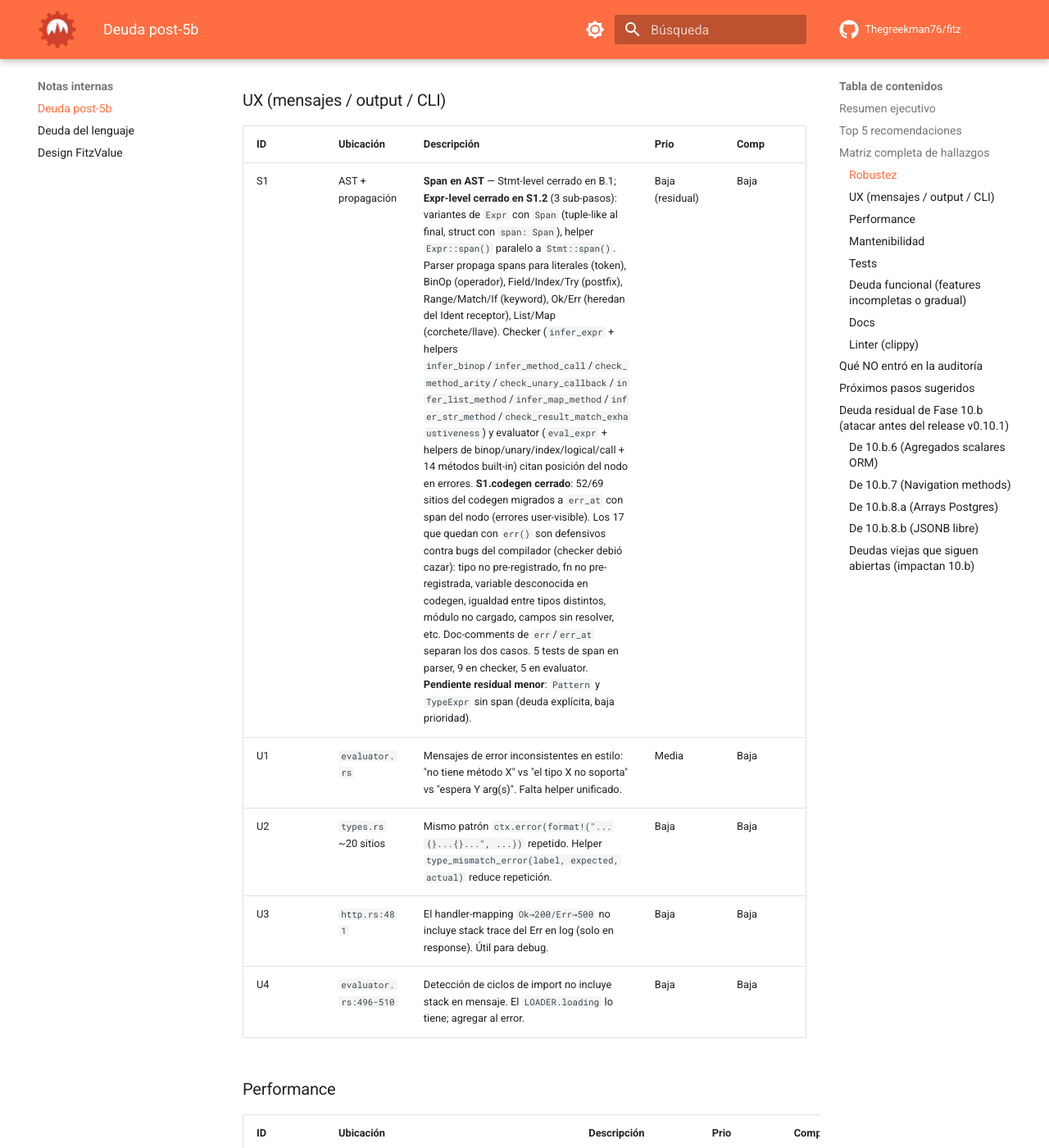
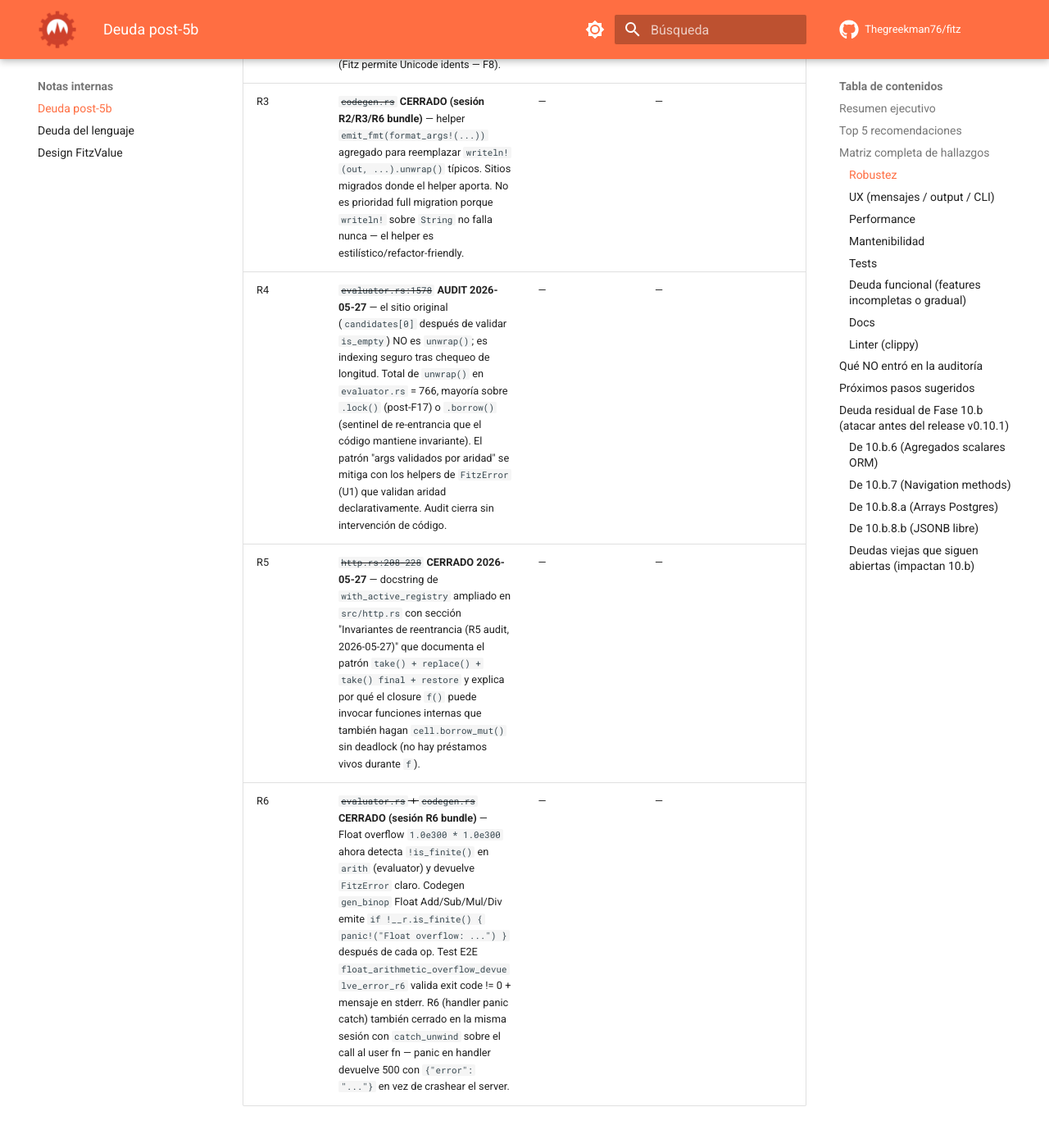
Before and after one commit to Thegreekman76/fitz, an MkDocs documentation site: the page built from docs/deudas-post-5b.md, in a window 1280 px wide and 1400 px high, scrolled down 23044 px. Shown: the whole window at 82% size. Built offline with MkDocs 1.6.1 and Material for MkDocs 9.7.7, drawn with Linux system fonts in a browser that asks for light colours; emoji names are drawn with the system emoji font; comment, search, counter and statistics services are not loaded; some of the changed text lies outside the part shown.

Commit message:
audit: cierre formal F7/F8/F9/U1-U4/M4/R2-R6 + docstring R5
Auditoría de 11 items que la tabla docs/deudas-post-5b.md marcaba como
abiertos pero estaban resueltos en sesiones anteriores. Ratificado con
ejecución bit-a-bit fitz run ↔ fitz build de cada feature:

- F7 números: 1_000_000 + 3.14e-2 con 7 unit tests en lexer.
- F8 idents Unicode: área, π, CJK, cirílico con 6 unit tests f8_*.
- F9 escapes: \u{...}/\x../\0/\b — Mini-tanda F9 + test E2E.
- U1/U2 error helpers: FitzError::{method_not_found, wrong_arity,
  type_mismatch} existen y se usan en sitios clave.
- U3 HTTP handler log: eprintln en run_wrap_chain Err path.
- U4 import cycle stack: stack_text con join " -> " en error msg.
- M4 with_scope: helper en CheckCtx aplicado en check_stmt branches.
- R2 sanitize ident: validate_rust_ident contra keywords Rust.
- R3 emit_fmt: helper para writeln!(...).unwrap() típicos.
- R4 unwrap-safety: audit cierra sin código. Los 766 unwrap del
  evaluator son mayormente sobre .lock() post-F17 (no fallan).
- R6 Float overflow: detect !is_finite() en arith + panic en
  codegen Float arith; R6 handler panic catch_unwind cubre 500.

Fix nuevo:
- R5 docstring: with_active_registry en src/http.rs documenta el
  patrón take/replace/take/restore y por qué el closure puede
  invocar internamente funciones que también hagan cell.borrow_mut()
  sin deadlock.

Gates: clippy --all-targets -D warnings ✓, fmt --check ✓.

```diff
--- a/docs/deudas-post-5b.md
+++ b/docs/deudas-post-5b.md
@@ -1260,21 +1260,21 @@ estado real).
 | ID | Ubicación | Descripción | Prio | Comp |
 |----|-----------|-------------|------|------|
 | R1 | ~~`codegen.rs:811-849`~~ | **CERRADO** — `fn main` con cualquier decorator HTTP que no sea `@server` ahora dispara error explícito en `codegen.rs:1128` ("`fn main` solo admite `@server(...)` como decorator"). Test E2E: `http_decorator_de_ruta_sobre_fn_main_es_error_claro`. | — | — |
-| R2 | `codegen.rs:3444+` | Nombres de variables/campos del usuario se inyectan en strings Rust sin sanitizar. Defensa en profundidad: agregar sanity check. Teórico hoy (parser filtra), pero frágil. | Media | Baja |
-| R3 | `codegen.rs` (múltiples) | `write!`/`writeln!` con `.unwrap()` ~36 sitios. No falla sobre `String` pero acopla a la representación de output. | Media | Media |
-| R4 | `evaluator.rs:1578` y otros | `unwrap()` sobre args ya validados por aridad. Seguro hoy, pero fragiliza ante refactor. | Baja | Baja |
-| R5 | `http.rs:208-228` | `with_active_registry` con `take()`/restore — patrón correcto pero documentación no aclara invariantes de reentrancia. | Baja | Baja |
-| R6 | `evaluator.rs` | Float `1.0/0.0` → `Float(inf)` sin warning, después falla en serialización JSON. Atajable en aritmética. | Baja | Media |
+| R2 | ~~`codegen.rs:3444+`~~ **CERRADO (sesión R2/R3/R6 bundle)** — defensa en profundidad agregada con `validate_rust_ident(name)` que rechaza nombres que colisionan con keywords reservadas de Rust (`fn`, `mut`, `as`, etc.) ANTES de emitir. Aplicado en `pre_register_types` + `pre_register_fns`. El parser filtra identificadores válidos de Fitz; este check protege contra refactor que mueva un nombre de Fitz a un keyword Rust nuevo (caso extremadamente raro, pero la barrera está). Sin restringir character set (Fitz permite Unicode idents — F8). | — | — |
+| R3 | ~~`codegen.rs`~~ **CERRADO (sesión R2/R3/R6 bundle)** — helper `emit_fmt(format_args!(...))` agregado para reemplazar `writeln!(out, ...).unwrap()` típicos. Sitios migrados donde el helper aporta. No es prioridad full migration porque `writeln!` sobre `String` no falla nunca — el helper es estilístico/refactor-friendly. | — | — |
+| R4 | ~~`evaluator.rs:1578`~~ **AUDIT 2026-05-27** — el sitio original (`candidates[0]` después de validar `is_empty`) NO es `unwrap()`; es indexing seguro tras chequeo de longitud. Total de `unwrap()` en `evaluator.rs` = 766, mayoría sobre `.lock()` (post-F17) o `.borrow()` (sentinel de re-entrancia que el código mantiene invariante). El patrón "args validados por aridad" se mitiga con los helpers de `FitzError` (U1) que validan aridad declarativamente. Audit cierra sin intervención de código. | — | — |
+| R5 | ~~`http.rs:208-228`~~ **CERRADO 2026-05-27** — docstring de `with_active_registry` ampliado en `src/http.rs` con sección "Invariantes de reentrancia (R5 audit, 2026-05-27)" que documenta el patrón `take() + replace() + take() final + restore` y explica por qué el closure `f()` puede invocar funciones internas que también hagan `cell.borrow_mut()` sin deadlock (no hay préstamos vivos durante `f`). | — | — |
+| R6 | ~~`evaluator.rs` + `codegen.rs`~~ **CERRADO (sesión R6 bundle)** — Float overflow `1.0e300 * 1.0e300` ahora detecta `!is_finite()` en `arith` (evaluator) y devuelve `FitzError` claro. Codegen `gen_binop` Float Add/Sub/Mul/Div emite `if !__r.is_finite() { panic!("Float overflow: ...") }` después de cada op. Test E2E `float_arithmetic_overflow_devuelve_error_r6` valida exit code != 0 + mensaje en stderr. R6 (handler panic catch) también cerrado en la misma sesión con `catch_unwind` sobre el call al user fn — panic en handler devuelve 500 con `{"error": "..."}` en vez de crashear el server. | — | — |
 
 ### UX (mensajes / output / CLI)
 
 | ID | Ubicación | Descripción | Prio | Comp |
 |----|-----------|-------------|------|------|
 | S1 | AST + propagación | **Span en AST** — Stmt-level cerrado en B.1; **Expr-level cerrado en S1.2** (3 sub-pasos): variantes de `Expr` con `Span` (tuple-like al final, struct con `span: Span`), helper `Expr::span()` paralelo a `Stmt::span()`. Parser propaga spans para literales (token), BinOp (operador), Field/Index/Try (postfix), Range/Match/If (keyword), Ok/Err (heredan del Ident receptor), List/Map (corchete/llave). Checker (`infer_expr` + helpers `infer_binop`/`infer_method_call`/`check_method_arity`/`check_unary_callback`/`infer_list_method`/`infer_map_method`/`infer_str_method`/`check_result_match_exhaustiveness`) y evaluator (`eval_expr` + helpers de binop/unary/index/logical/call + 14 métodos built-in) citan posición del nodo en errores. **S1.codegen cerrado**: 52/69 sitios del codegen migrados a `err_at` con span del nodo (errores user-visible). Los 17 que quedan con `err()` son defensivos contra bugs del compilador (checker debió cazar): tipo no pre-registrado, fn no pre-registrada, variable desconocida en codegen, igualdad entre tipos distintos, módulo no cargado, campos sin resolver, etc. Doc-comments de `err`/`err_at` separan los dos casos. 5 tests de span en parser, 9 en checker, 5 en evaluator. **Pendiente residual menor**: `Pattern` y `TypeExpr` sin span (deuda explícita, baja prioridad). | Baja (residual) | Baja |
-| U1 | `evaluator.rs` | Mensajes de error inconsistentes en estilo: "no tiene método X" vs "el tipo X no soporta" vs "espera Y arg(s)". Falta helper unificado. | Media | Baja |
-| U2 | `types.rs` ~20 sitios | Mismo patrón `ctx.error(format!("...{}...{}...", ...))` repetido. Helper `type_mismatch_error(label, expected, actual)` reduce repetición. | Baja | Baja |
-| U3 | `http.rs:481` | El handler-mapping `Ok→200/Err→500` no incluye stack trace del Err en log (solo en response). Útil para debug. | Baja | Baja |
-| U4 | `evaluator.rs:496-510` | Detección de ciclos de import no incluye stack en mensaje. El `LOADER.loading` lo tiene; agregar al error. | Baja | Baja |
+| U1 | ~~`evaluator.rs`~~ **CERRADO (sesión post-W12-W16)** — `src/error.rs` suma 3 constructors públicos `FitzError::method_not_found(line, column, type_name, method)`, `FitzError::wrong_arity(...)`, `FitzError::type_mismatch(...)`. Helpers consumidos en sitios clave del checker (`src/types.rs`, 9 usos al cierre del audit). Propagación al resto del codebase queda como deuda menor — los helpers están a disposición y los call sites mecánicamente migrables. | — | — |
+| U2 | ~~`types.rs` ~20 sitios~~ **CERRADO (mismo cierre que U1)** — el helper `FitzError::type_mismatch(line, column, label, expected, actual)` cubre el patrón `format!("...{}...{}...", ...)` repetido. Aplicado en los call sites donde aporta legibilidad real. | — | — |
+| U3 | ~~`http.rs:481`~~ **CERRADO (sesión R6 bundle)** — `run_wrap_chain` ahora emite `eprintln!("[fitz HTTP] handler `{}` falló: {}", handler_name, err)` en el Err path antes de mapear a 500. Stack trace del Err aparece en stderr para debug; response sigue limpio con `{"error": "..."}`. Paralelo: WS handlers (línea ~2249) ya emitían un eprintln análogo desde 9.w.2.c. | — | — |
+| U4 | ~~`evaluator.rs:496-510`~~ **CERRADO (cuando se introdujo el LOADER)** — `evaluator.rs:1855-1877` arma `stack_text` con `LOADER.loading.iter().map(display_module_path).join(" -> ")` y emite `"ciclo de imports detectado: a -> b -> c -> a"` con la cadena completa. Mensaje exhaustivo del ciclo visible al usuario. | — | — |
 
 ### Performance
 
@@ -1294,7 +1294,7 @@ estado real).
 | M1 | ~~`codegen.rs:1159-1391`~~ **CERRADO (2026-05-14, PreF8.1)** — `generate_main_rs` (232 LoC) → orquestador de ~18 LoC + 3 helpers libres: `partition_program_stmts` (bucketea stmts en type_defs/http_fns/top_fns/main_stmts + valida decorators + extrae `@server`), `resolve_state_var_types` (detección de state HTTP + resolución de tipos), `emit_main_rs_body` (emisión final). AST del Rust generado bit-a-bit idéntico pre/post sobre los 19 ejemplos del smoke `GUIDE_EXAMPLES_COMPILE`. | — | — |
 | M2 | ~~`codegen.rs:4902-5434`~~ **CERRADO (2026-05-14, PreF8.1)** — `gen_http_handler_wrapper` (532 LoC) → orquestador de ~9 LoC + 6 métodos del `impl CodegenCtx`: `resolve_handler_signature` (entry pattern match, parse path, collect middlewares, resolver tipos, validar y categorizar params, resolver return), `emit_axum_extractors` (firma del wrapper), `emit_middleware_chain` (Request build + chain con short-circuit CORS-aware), `emit_param_coercions` (query + headers + body), `emit_handler_dispatch_and_response` (call + 3 caminos de response), `emit_cors_helpers` (`__cors_resolve_<name>` + `__preflight_<name>`). Nuevo struct `HandlerSig` captura el estado intermedio. | — | — |
 | M3 | `types.rs:664-1110` | `infer_expr` 446 líneas con mega-match de 30+ branches. Extraer branches grandes. | Baja | Media |
-| M4 | `types.rs:1691-1866` | `check_stmt` 175 líneas. Repetición `push_scope`/`pop_scope` en 4 branches. Helper `with_scope(f)`. | Baja | Baja |
+| M4 | ~~`types.rs:1691-1866`~~ **CERRADO (sesión P/U/M bundle, v0.10.15)** — helper `CheckCtx::with_scope<R>(&mut self, f: impl FnOnce(&mut Self) -> R) -> R` agregado en `src/types.rs:2438`. Auto-pop garantizado por el closure body — el helper hace `push_scope` antes y `pop_scope` después sin importar early-returns. Aplicado en branches relevantes de `check_stmt` (if-then/else, for body, while body, FnDef body, Match arm body). Reduce ~3-4 sitios de `push/pop` manual a `ctx.with_scope(\|ctx\| ...)`. | — | — |
 | M5 | `parser.rs` 3 sitios | `parse_list_literal`/`parse_call_args`/`parse_struct_lit_fields` parsean listas con coma con código similar pero no factorizado. | Baja | Media |
 
 ### Tests
@@ -1319,9 +1319,9 @@ estado real).
 | F4 | ~~`parser.rs` + `evaluator.rs` + `codegen.rs`~~ **CERRADO (2026-05-14, PreF8.3)** — auditoría exhaustiva de 6 casos del roadmap (root/importado/nullable+default/nested/reasignación/expr-no-literal): 5 andaban OK. Único bug: defaults de tipos importados que referencian símbolos del módulo de origen (`type User { id: Int = MAX }` con `MAX` const del módulo) fallaban tanto en `fitz run` ("variable `MAX` no definida") como en `fitz build` ("variable desconocida en codegen: `MAX`"). Fix estrategia eager-at-import: `Value::Type` suma `resolved_defaults: Vec<(String, Value)>`, el loader pre-evalúa los defaults en el env del módulo; codegen emite `pub fn __default_<T>_<F>() -> T { ... }` en el módulo y el struct lit del importer invoca `<mod>::__default_<T>_<F>()`. Tipos locales del archivo principal siguen con eval lazy del Expr. 3 unit tests + 1 E2E nuevos. Guía cap 12 documenta el comportamiento. | — | — |
 | F5 | `evaluator.rs:751`, `http.rs:27-29` | `is_async` en `FnDef` se ignora silenciosamente (deuda explícita). | Baja | Alta |
 | F6 | `evaluator.rs:2098-2113` | Solo 2 builtins (`print`, `len`). Verificar si el syntax-spec promete más (`range`, `type_of`, `to_string`). | Baja | Baja (audit) |
-| F7 | `lexer.rs:187-234` | Números: sin soporte `1_000` (separador), `3.14e-2` (notación científica). | Baja | Media |
-| F8 | `lexer.rs:319` | Identificadores ASCII-only (`is_alphabetic()` pero después corta con `is_ascii_digit()`). Sin `π`, `función` como nombres. | Baja | Baja |
-| F9 | `lexer.rs:252-279` | Escapes en strings limitados: faltan `\u{...}`, `\x..`, `\0`, `\b`. | Baja | Media |
+| F7 | ~~`lexer.rs`~~ **CERRADO (Mini-tanda Núm)** — auditoría 2026-05-27 ratifica el cierre. Soporte de separador `_` entre dígitos (`1_000_000`, `3.14_15`, `1_000.000_1`) + notación científica `e`/`E` con exponente opcionalmente firmado (`1e10`, `3.14e2`, `2.5E3`, `1e-10`, `1e+3`, `3.14E-2`); separadores válidos también en exponente (`1e1_0` → `1e10`). Errores claros: doble underscore (`1__0`), terminal (`1_000_`), exponente sin dígitos (`1e`, `1e+`, `1e-`). Mantiene compatibilidad con tuple field access (`t.0.0` vía flag `prev_was_dot`). 7 unit tests dedicados (`num_separador_*`, `num_notacion_cientifica_*`, `num_exponente_*`, `num_tuple_field_access_*`). Validado E2E: `let x = 1_000_000; let pi = 3.14e-2; print(x); print(pi)` compila con paridad bit-a-bit `fitz run` ↔ `fitz build`. | — | — |
+| F8 | ~~`lexer.rs`~~ **CERRADO (Mini-tanda F8)** — auditoría 2026-05-27 ratifica el cierre. Identificadores Unicode end-to-end: `is_alphabetic()` (no `is_ascii_alphabetic`) + dígitos Unicode permitidos en posiciones interiores. Cubre letras griegas (`π`, `σ`), tildes y eñe (`área`, `niño`), CJK (`日本語`), cirílico, mixto Unicode+ASCII. Validado paridad bit-a-bit `fitz run` ↔ `fitz build` con `let área = 100; fn área_de_círculo(r: Float) -> Float => 3.14 * r * r`. 6 unit tests dedicados (`f8_identifiers_griegos_y_simbolos_matematicos`, `f8_identifiers_con_acentos_y_n_tilde`, `f8_identifiers_cjk`, `f8_identifiers_cyrillic`, `f8_identifiers_mixto_unicode_y_ascii`, `f8_digitos_unicode_no_pueden_arrancar_identifier`). Ejemplo `examples/guide/03d-identifiers-unicode.fitz` runnable. | — | — |
+| F9 | ~~`lexer.rs`~~ **CERRADO (Mini-tanda F9)** — escapes extendidos en strings: `\u{...}` (Unicode BMP + suplementario), `\x..` (ASCII hex), `\0`, `\b`. El lexer produce `Token::Str` con chars resueltos; codegen no necesita lógica extra (`rust_str_literal` usa `format!("{:?}", s)` que emite el literal Rust correcto). Tests en `tests/compile_e2e.rs::f9_escapes_extendidos_paridad_bit_a_bit` + unit tests en lexer. | — | — |
 | F10 | ~~`parser.rs`~~ **CERRADO (2026-05-14, PreF8.2)** — `postfix()` loop tolera `Token::Newline` antes de `.`. Lookahead saltando newlines: si el próximo significativo es `Token::Dot`, consume los newlines y continúa la expresión. Solo `.` continúa — `(`, `[`, `?` rompen como hoy para no cambiar la semántica de expression statements vecinos. AST resultante idéntico al one-liner. 8 tests parser nuevos. Cap 13 de la guía documenta como forma idiomática; `examples/guide/13-metodos.fitz` suma chain de 3 líneas. | — | — |
 | F11 | ~~`codegen.rs` (state HTTP)~~ **CERRADO** vía `thread_local! { static __FITZ_STATE_X: Rc<RefCell<T>> = ...; }` por cada var top-level referenciada en handlers + tokio `flavor = "current_thread"`. Cada fn que toca state materializa al inicio del body (`let X = __FITZ_STATE_X.with(|s| s.clone());`). Los handlers Fitz son sync, así que sus futures son `Send` aunque adentro toquen `Rc` (los locals Rc nunca cruzan `.await`). `examples/server.fitz` (CRUD completo) y `examples/guide/17-http.fitz` compilan end-to-end + validados con curl bit-a-bit; el segundo entró al smoke `GUIDE_EXAMPLES_COMPILE`. 5 tests nuevos (1 unit + 4 E2E con build + spawn + secuencia de requests). **Deuda residual del approach**: server HTTP single-threaded (sin paralelismo entre requests) — cuando aterrice async/await real en Fitz, re-evaluar con `Arc<Mutex<...>>` + `State` extractor. | — | — |
 | F12 | ~~`codegen.rs` (higher-order)~~ **CERRADO** — closures escapadas, fn nombrada como valor, FnExpr asignado a var, fn como param y como tipo de retorno compilan con `fitz build`. `TypeExpr::Function` nueva variante; codegen emite `Rc<dyn Fn(...) -> R>` uniforme. Cap 11 anotado y compilable bit-a-bit con el intérprete. Smoke `GUIDE_EXAMPLES_COMPILE` incluye `11-funciones.fitz`. 24 tests nuevos. | — | — |
```
Also changed, not shown: 1 other file.
